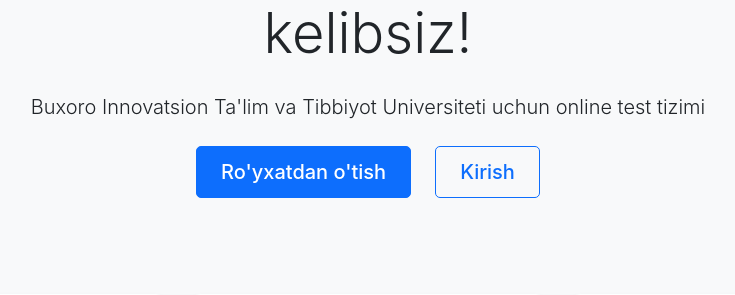
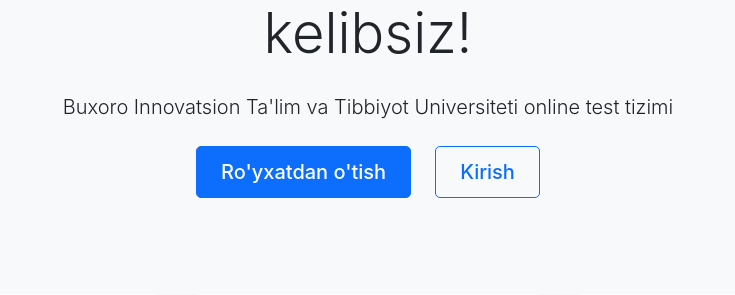
Before and after one commit to shakhriyor080/Bitu-test, a Django app: page / in a window 1280 px wide. Shown: the part 157-452 px from the top of the page, without its empty margins (272-1007 px from the left). Run offline with Django 5.2, Linux system fonts and the light colour scheme.

Commit message:
htmlda uzgarishcha

```diff
--- a/bitu_test/settings.py
+++ b/bitu_test/settings.py
@@ -28,7 +28,6 @@ INSTALLED_APPS = [
     'exams.apps.ExamsConfig',
     'core.apps.CoreConfig',
     'custom_admin.apps.CustomAdminConfig',
-
 
     #tashqi app
     'eskiz_sms',
--- a/core/templates/core/index.html
+++ b/core/templates/core/index.html
@@ -10,7 +10,7 @@
         <div class="col-md-8">
             <h1 class="display-4 mb-4">BITU Test tizimiga xush kelibsiz!</h1>
             <p class="lead mb-4">
-                Buxoro Innovatsion Ta'lim va Tibbiyot Universiteti uchun online test tizimi
+                Buxoro Innovatsion Ta'lim va Tibbiyot Universiteti  online test tizimi
             </p>
             {% if not user.is_authenticated %}
                 <div class="d-grid gap-2 d-sm-flex justify-content-sm-center">
--- a/exams/views.py
+++ b/exams/views.py
@@ -62,7 +62,7 @@ def test_instructions(request):
             total_available += count
 
         if total_available < 60:
-            messages.error(request, f"Test uchun yetarli savollar mavjud emas. Mavjud: {total_available} ta (60 ta kerak)")
+            messages.error(request, f"Test uchun yetarli savollar mavjud emas.")
             return redirect('accounts:dashboard')
 
     except Profile.DoesNotExist:
```
